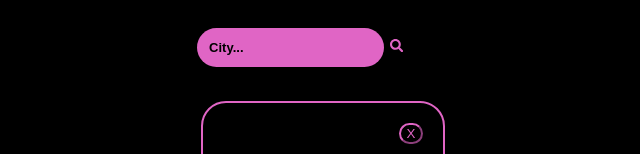
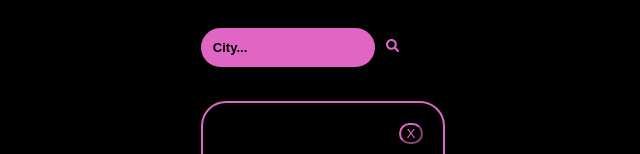
Before and after one commit to StephanieGeraAmil/Another-Weather-App, a React (Create React App) app: page / in a window 1280 px wide. Shown: the top 154 px of the page, without its empty margins (337-977 px from the left). Built offline with nearby package versions, Linux system fonts and the light colour scheme.

Commit message:
fix input width

```diff
--- a/src/App.css
+++ b/src/App.css
@@ -43,7 +43,12 @@ ul {
   background-color: transparent;
   border: transparent;
   margin-top: 30px;
+  margin-left: 5px;
+
   color: rgb(224, 101, 197);
+}
+input {
+  width: 150px;
 }
 input:focus,
 input:focus {
```
